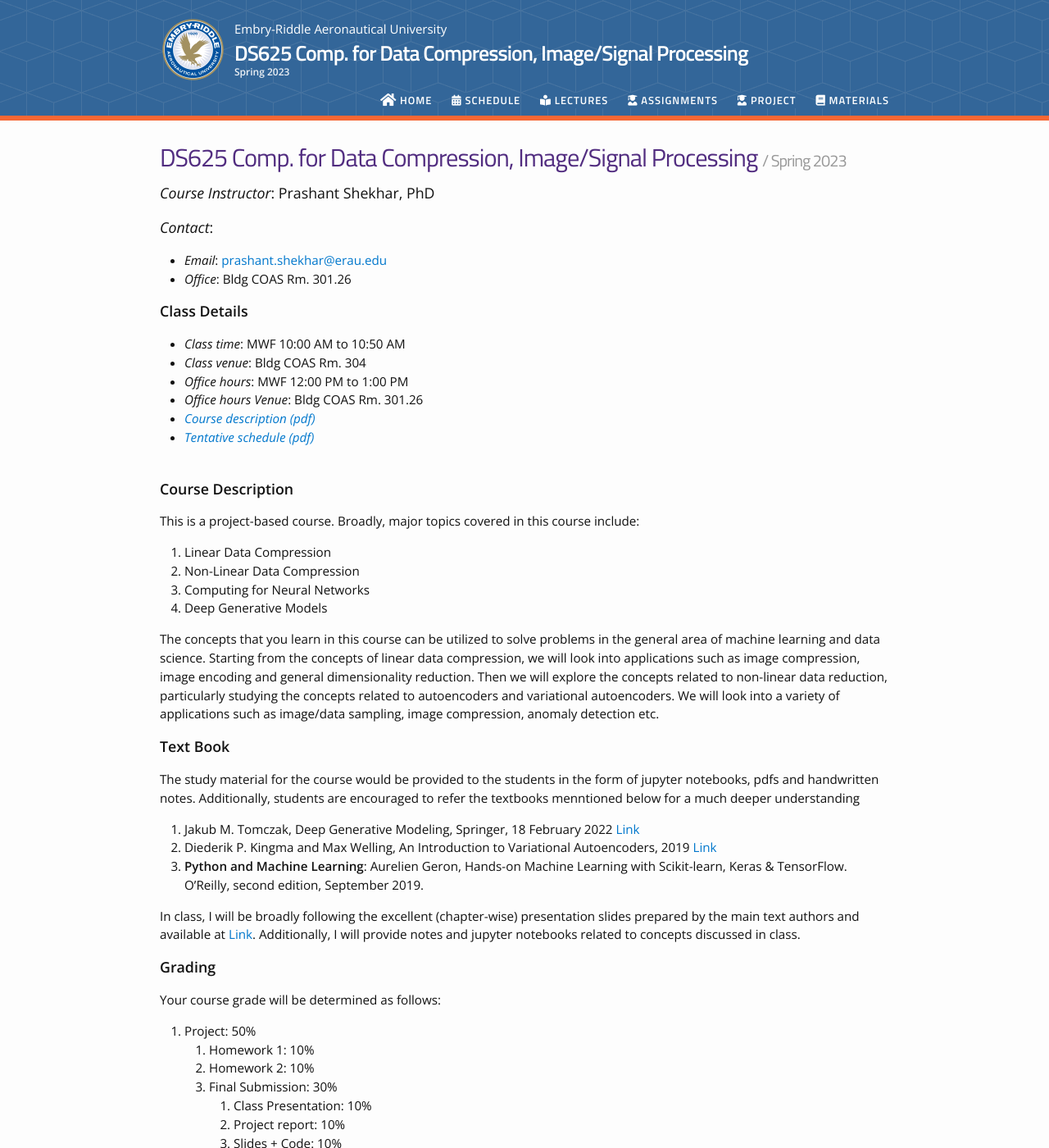
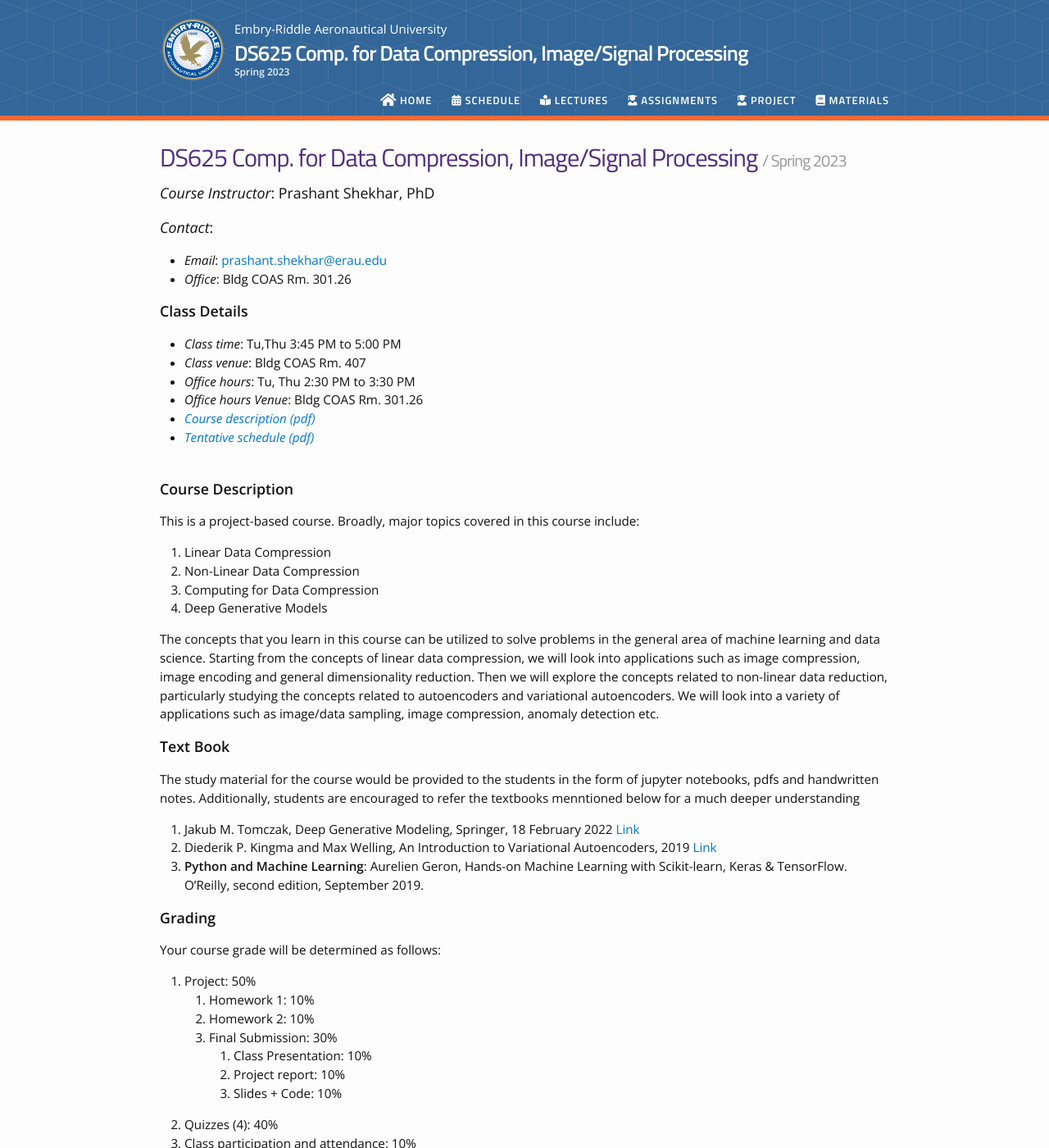
Before and after one commit to p-shekhar/2023_DS625, a Jekyll site: the page built from index.md, in a window 1280 px wide and 1400 px high. Shown: the whole window at 82% size. Built offline with Jekyll 4.4.1, drawn with Linux system fonts in a browser that asks for light colours; nearby versions of some CDN libraries.

Commit message:
Update 3

```diff
--- a/_layouts/home.html
+++ b/_layouts/home.html
@@ -14,12 +14,12 @@
     {% include announcements.html %}
     <h3><strong>Class Details</strong></h3>
     <ul>
-        <li><i>Class time</i>: MWF 10:00 AM to 10:50 AM</li>
-        <li><i>Class venue</i>: Bldg COAS Rm. 304</li>
-        <li><i>Office hours</i>: MWF 12:00 PM to 1:00 PM</li>
+        <li><i>Class time</i>: Tu,Thu 3:45 PM to 5:00 PM</li>
+        <li><i>Class venue</i>: Bldg COAS Rm. 407</li>
+        <li><i>Office hours</i>: Tu, Thu 2:30 PM to 3:30 PM</li>
         <li><i>Office hours Venue</i>: Bldg COAS Rm. 301.26</li>
-        <li><a href = "static_files/presentations/MA440_course_description.pdf" target = "_blank"><i>Course description (pdf)</i></a></li>
-        <li><a href = "static_files/presentations/DS440_course_syllabus2.pdf" target = "_blank"><i>Tentative schedule (pdf)</i></a></li>
+        <li><a href = "static_files/presentations/DS625_course_description_2023.pdf" target = "_blank"><i>Course description (pdf)</i></a></li>
+        <li><a href = "static_files/presentations/DS625_course_syllabus_2023.pdf" target = "_blank"><i>Tentative schedule (pdf)</i></a></li>
 
     </ul>
 
--- a/index.md
+++ b/index.md
@@ -5,7 +5,7 @@
 <ol>
 <li>Linear Data Compression</li>
 <li>Non-Linear Data Compression</li>
-<li>Computing for Neural Networks</li>
+<li>Computing for Data Compression</li>
 <li>Deep Generative Models</li>
 </ol>
 
@@ -18,9 +18,6 @@
 <li>Diederik P. Kingma and Max Welling, An Introduction to Variational Autoencoders, 2019 <a href = "https://arxiv.org/pdf/1906.02691.pdf" target = "_blank">Link</a></li>
 <li><strong>Python and Machine Learning</strong>: Aurelien Geron, Hands-on Machine Learning with Scikit-learn, Keras & TensorFlow. O’Reilly, second edition, September 2019.</li>
 </ol>
-
-In class, I will be broadly following the excellent (chapter-wise) presentation slides prepared by the main text authors and available at <a href = "https://www-users.cse.umn.edu/~kumar001/dmbook/index.php" target="_blank">Link</a>. Additionally, I will provide notes and jupyter notebooks related to concepts discussed in class.
-
 
 <h3><strong>Grading</strong></h3>
 Your course grade will be determined as follows:
```
Also changed, not shown: 2 other files.
